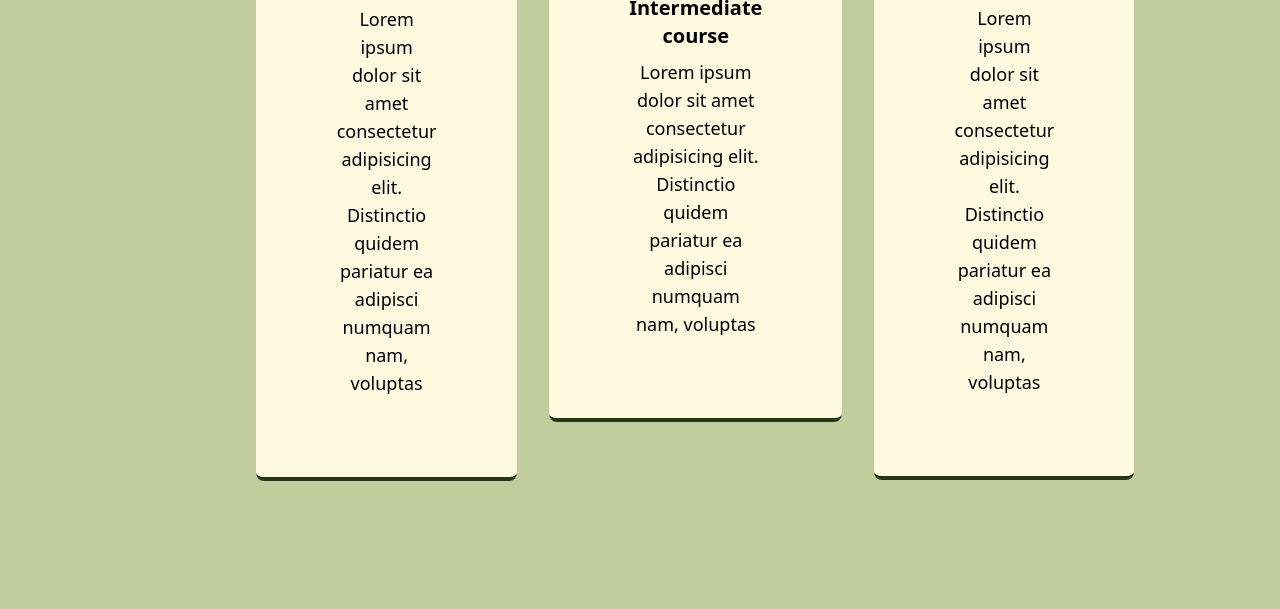
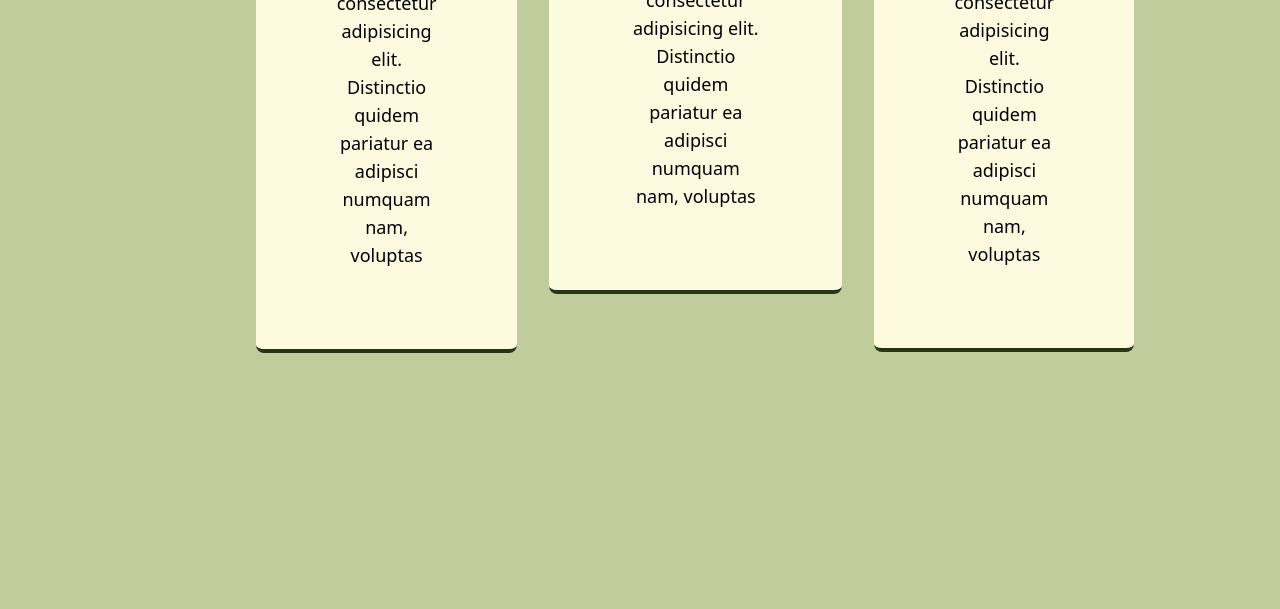
Before and after one commit to lydiastef/m3g2, a website: page index2.html in a window 1280 px wide. Shown: the part 772-1381 px from the top of the page. After the commit the page ends 1125 px from the top, so only its background shows below. Drawn offline with Linux system fonts and the light colour scheme.

Commit message:
final touch added

```diff
--- a/index2.html
+++ b/index2.html
@@ -37,7 +37,7 @@
         </ul>
 
     </nav>
-    <div class="px-64 py-32 md:flex md:items-center md:justify-between bg-lightgreen">
+    <div class="px-64 py-0 md:flex md:items-center md:justify-between bg-lightgreen">
     <main class="mt-16 w-full flex flex-col items-center text-center">
         <div class="flex">
             <div class="max-w-4xl mx-4 mb-12">
```
